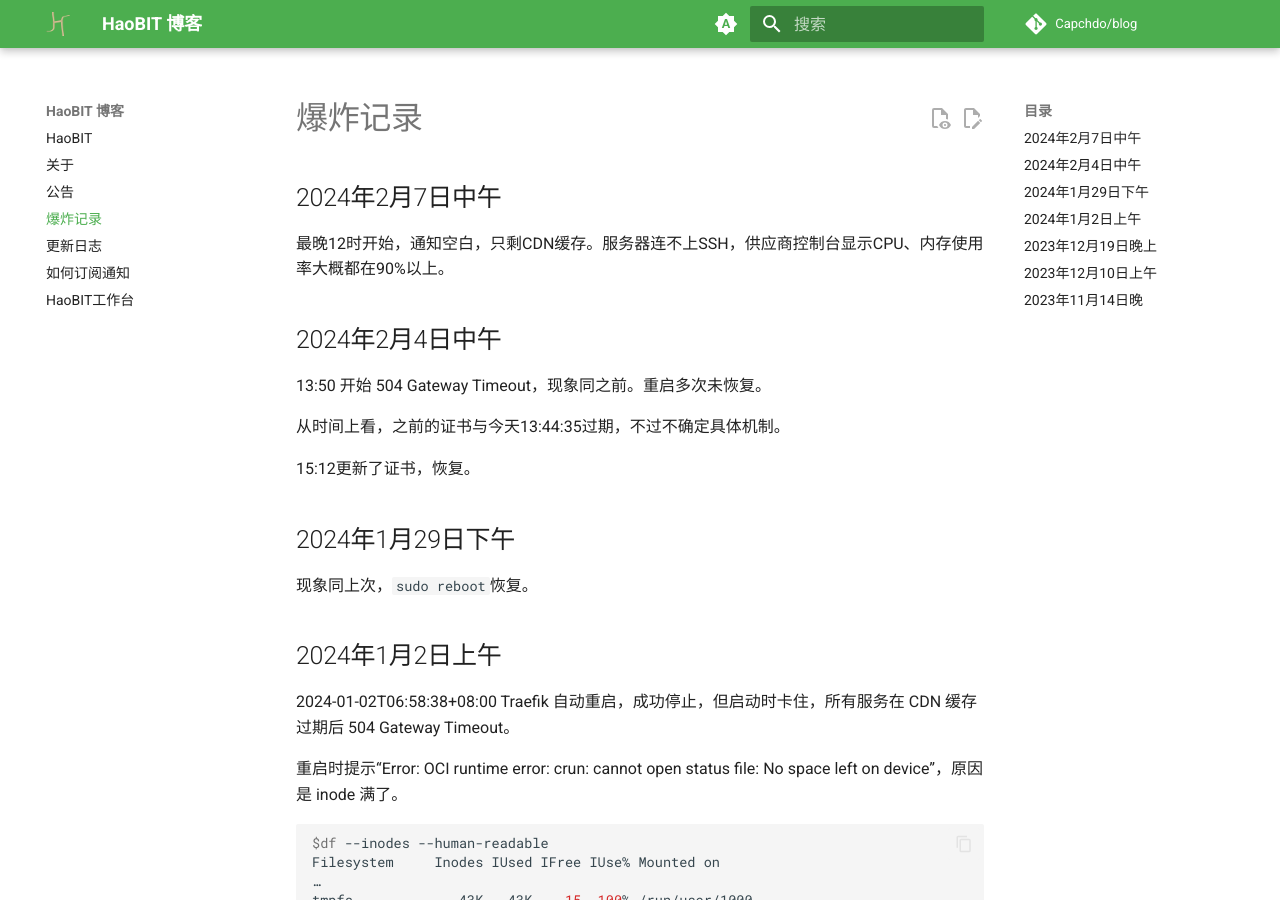
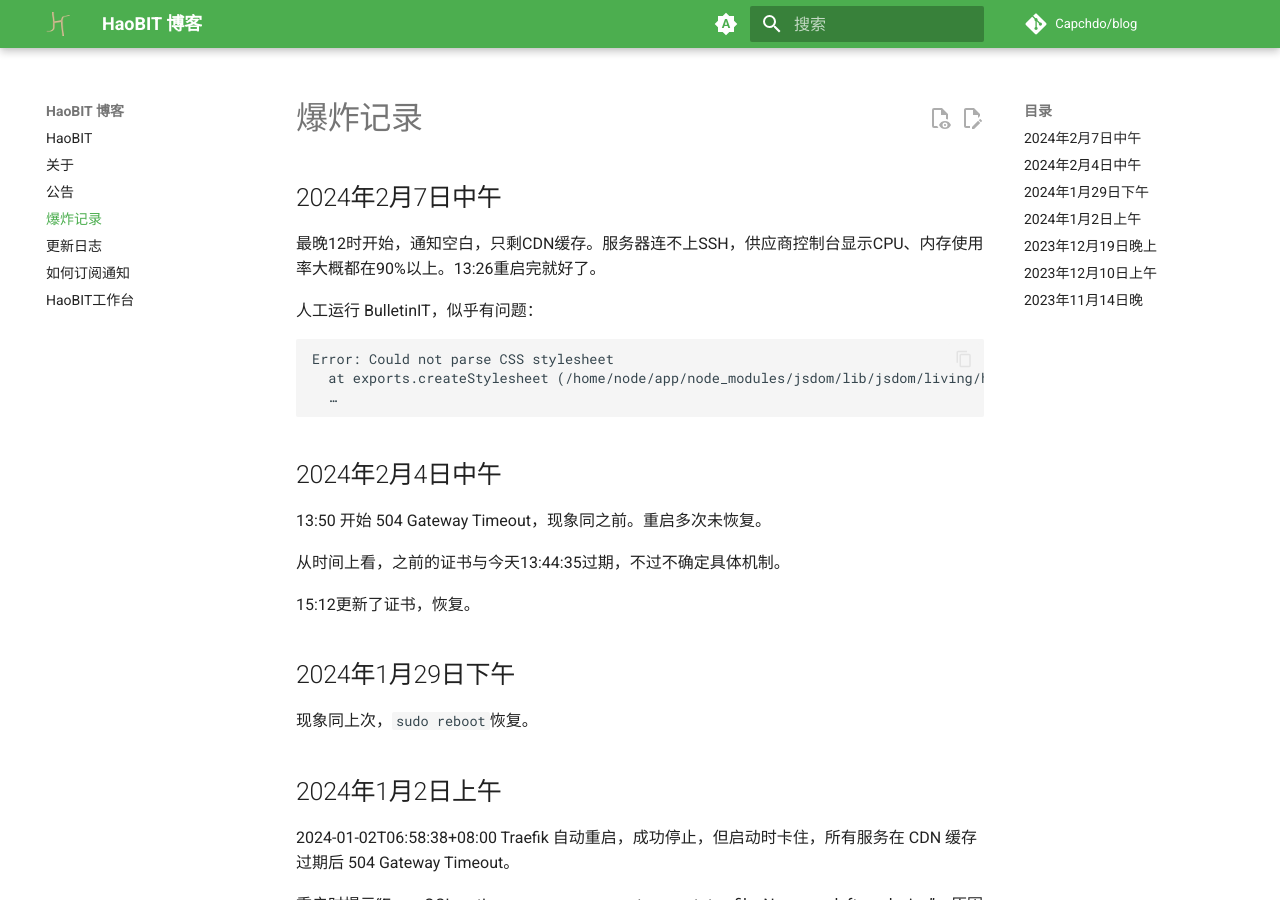
Before and after one commit to Capchdo/blog, an MkDocs documentation site: the page built from docs/down.md, in a window 1280 px wide and 900 px high. Built offline with MkDocs 1.6.1 and Material for MkDocs 9.7.7, drawn with Linux system fonts in a browser that asks for light colours; comment, search, counter and statistics services are not loaded.

Commit message:
爆炸：已恢复

````diff
--- a/docs/down.md
+++ b/docs/down.md
@@ -2,7 +2,15 @@
 
 ## 2024年2月7日中午
 
-最晚12时开始，通知空白，只剩CDN缓存。服务器连不上SSH，供应商控制台显示CPU、内存使用率大概都在90%以上。
+最晚12时开始，通知空白，只剩CDN缓存。服务器连不上SSH，供应商控制台显示CPU、内存使用率大概都在90%以上。13:26重启完就好了。
+
+人工运行 BulletinIT，似乎有问题：
+
+```log
+Error: Could not parse CSS stylesheet
+  at exports.createStylesheet (/home/node/app/node_modules/jsdom/lib/jsdom/living/helpers)
+  …
+```
 
 ## 2024年2月4日中午
 
````
